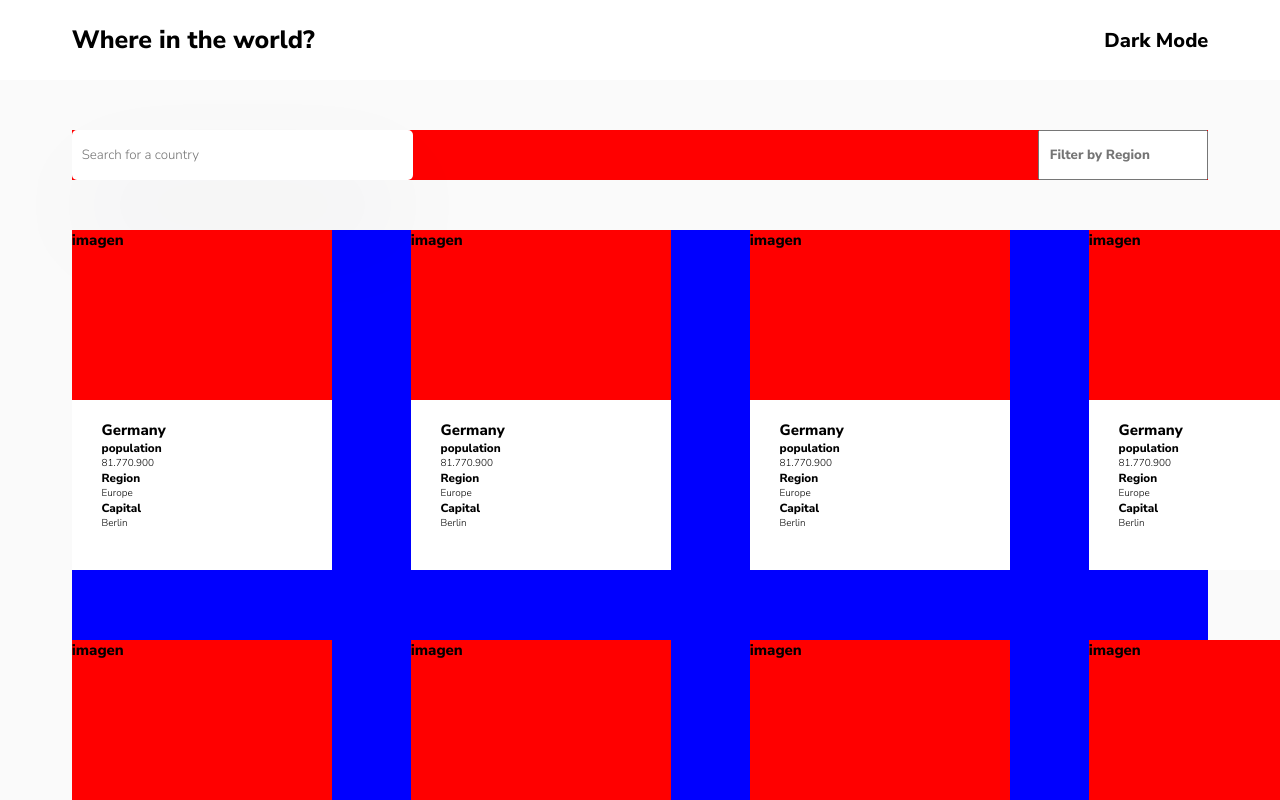
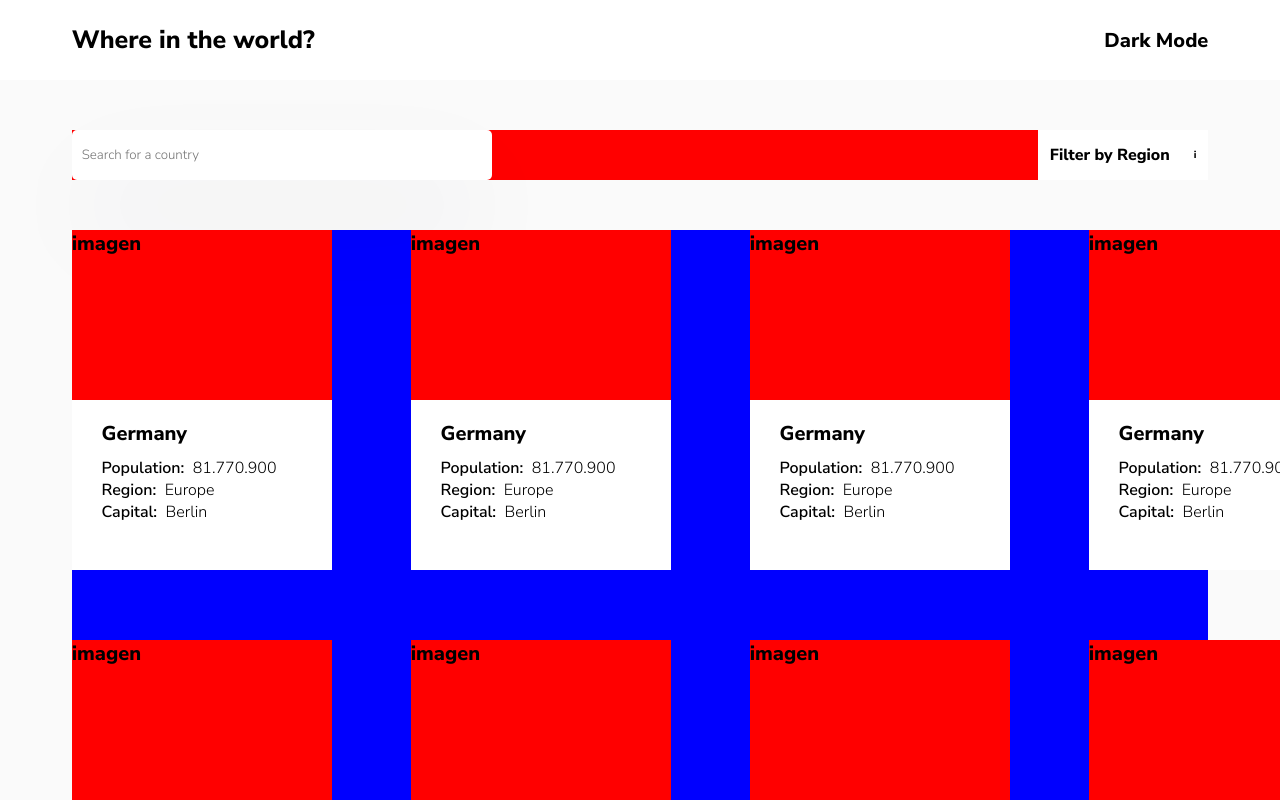
Before and after one commit to jyunakaike/rest-countries-api, a React app: page / in a window 1280 px wide. Shown: the top 800 px of the page. Built offline with nearby package versions, Linux system fonts and the light colour scheme.

Commit message:
edit: fonts size , carddetail padding stlyes

```diff
--- a/src/components/Card/index.js
+++ b/src/components/Card/index.js
@@ -1,5 +1,7 @@
 import React from 'react';
-import { CardsContainer , Img, Detail} from './styles';
+
+import { CardsContainer , Img, Detail ,DetailDiv} from './styles';
+
 
 export const Card = () => {
   return (
@@ -8,10 +10,13 @@ export const Card = () => {
         <h2>imagen</h2>
       </Img>
       <Detail>
+
         <h2> Germany</h2>
-        <h3>population</h3> 81.770.900
-        <h3>Region</h3> Europe
-        <h3>Capital</h3> Berlin
+
+        <DetailDiv className='Population'> <h3>Population:  	&nbsp;</h3> <p>81.770.900</p>  </DetailDiv>
+        <DetailDiv> <h3>Region: &nbsp;</h3> <p>Europe</p> </DetailDiv>
+        <DetailDiv> <h3>Capital: &nbsp;</h3>  <p>Berlin</p>  </DetailDiv>
+
       </Detail>
     </CardsContainer>
   )
--- a/src/components/Card/styles.js
+++ b/src/components/Card/styles.js
@@ -3,6 +3,7 @@ import styled from "styled-components";
 export const CardsContainer = styled.div`
     height: 340px;
     width: 260px;
+    /* width: 20%; */
     background-color: yellow;
 `
 
@@ -11,7 +12,6 @@ export const Img = styled.div`
     width: 260px;
     background-color: red;
 `
-
 export const Detail= styled.div`
     height: 50%;
     width: 260px;
@@ -19,3 +19,12 @@ export const Detail= styled.div`
     /* padding:20px 30px 0 30px; */
     background-color: white;
 `
+
+export const DetailDiv = styled.div`
+  display:flex;
+  align-items: center;
+  justify-content: flex-start;
+  &.Population{
+    margin-top: 10px;
+  }
+`
--- a/src/components/Header/index.js
+++ b/src/components/Header/index.js
@@ -1,11 +1,11 @@
 import React from 'react';
-import { Nav, H1, H2 } from './styles';
+import { Nav } from './styles';
 
 export const Header = () => {
   return (
   <Nav>
-      <H1>Where in the world?</H1>
-      <H2> Dark Mode</H2>
+      <h1>Where in the world?</h1>
+      <h2> Dark Mode</h2>
 
   </Nav>
   )
--- a/src/components/Header/styles.js
+++ b/src/components/Header/styles.js
@@ -17,12 +17,12 @@ export const Nav = styled.nav`
         align-items: center;
 `
 
-export const H1 = styled.h1`
-    font-size: 2.5rem;
-    font-weight: 800;
-`
+// export const H1 = styled.h1`
+//     font-size: 2.5rem;
+//     font-weight: 800;
+// `
 
-export const H2 = styled.h2`
-    font-size: 2rem;
-    font-weight: 800;
-`
+// export const H2 = styled.h2`
+//     font-size: 2rem;
+//     font-weight: 800;
+// `
--- a/src/components/Home/index.js
+++ b/src/components/Home/index.js
@@ -8,7 +8,7 @@ export const Home = () => {
     <Container>
       < ContainerInput>
         <CountryInput placeholder='Search for a country'></CountryInput>
-        <CountryFilter  placeholder='Filter by Region'></CountryFilter>
+        <CountryFilter  ><p>Filter by Region</p> <span>i</span></CountryFilter>
       </ ContainerInput>
       {/* card */}
 
--- a/src/components/Home/styles.js
+++ b/src/components/Home/styles.js
@@ -12,14 +12,12 @@ export const Container = styled.div`
 export const CountryInput = styled.input`
     /* background-color: red; */
     height: 50px;
-    width: 30%;
+    width: 37%;
 
     border: none;
     border-radius: 5px;
 
     padding: 10px;
-
-
     box-shadow: rgba(50, 50, 93, 0.25) 0px 50px 100px -20px;
 `
 
@@ -33,9 +31,12 @@ export const ContainerInput = styled.div`
 `
 
 
-export const CountryFilter = styled.input`
+export const CountryFilter = styled.div`
     width: 15%;
-    color: black;
+    background-color: white;
+    display: flex;
+        justify-content: space-around;
+        align-items: center;
     font-weight: bold;
-    padding: 10px;
+
 `
--- a/src/components/ListOfCards/index.js
+++ b/src/components/ListOfCards/index.js
@@ -4,18 +4,13 @@ import { CardsContainer } from './styles'
 import { Card } from '../Card'
 
 export const ListOfCards = () => {
+    const array = [1,2,3,4,5,6,7,8]
+
     return (
         <CardsContainer>
-            <Card />
-            <Card />
-            <Card />
-            <Card />
-            <Card />
-            <Card />
-            <Card />
-            <Card />
-
-
+            {
+                array.map(card =>  <Card key={card}></Card>)
+            }
         </CardsContainer>
     )
 }
--- a/src/styles/GlobalStyles.js
+++ b/src/styles/GlobalStyles.js
@@ -13,4 +13,18 @@ html{
 p{
     font-size: 1.6rem;
 }
+h1{
+    font-size: 2.5rem;
+    font-weight: 800;
+}
+h2{
+    font-size: 2rem;
+    font-weight: 800;
+}
+
+h3{
+    font-size: 1.6rem;
+    font-weight: 600;
+}
+
 `
```
